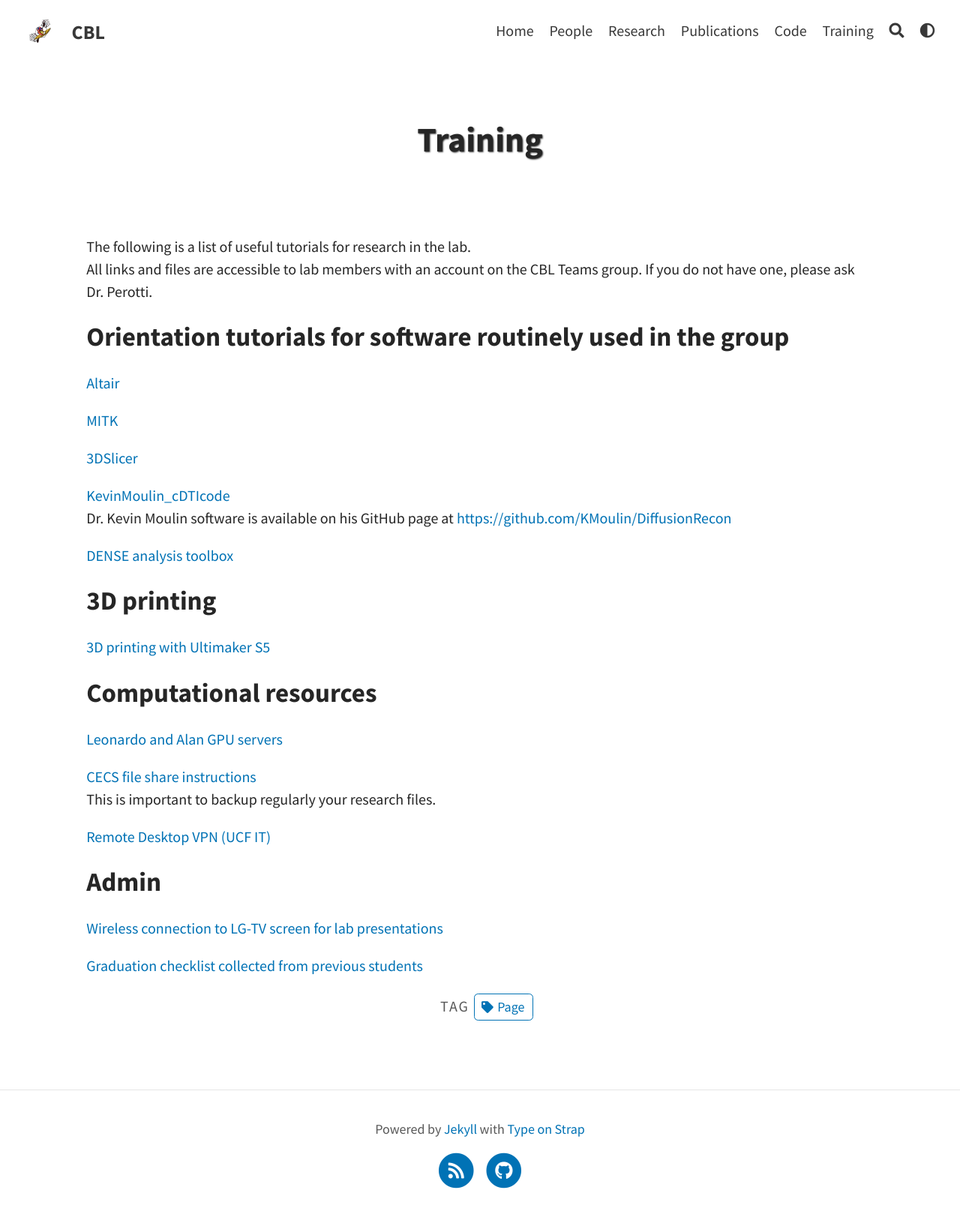
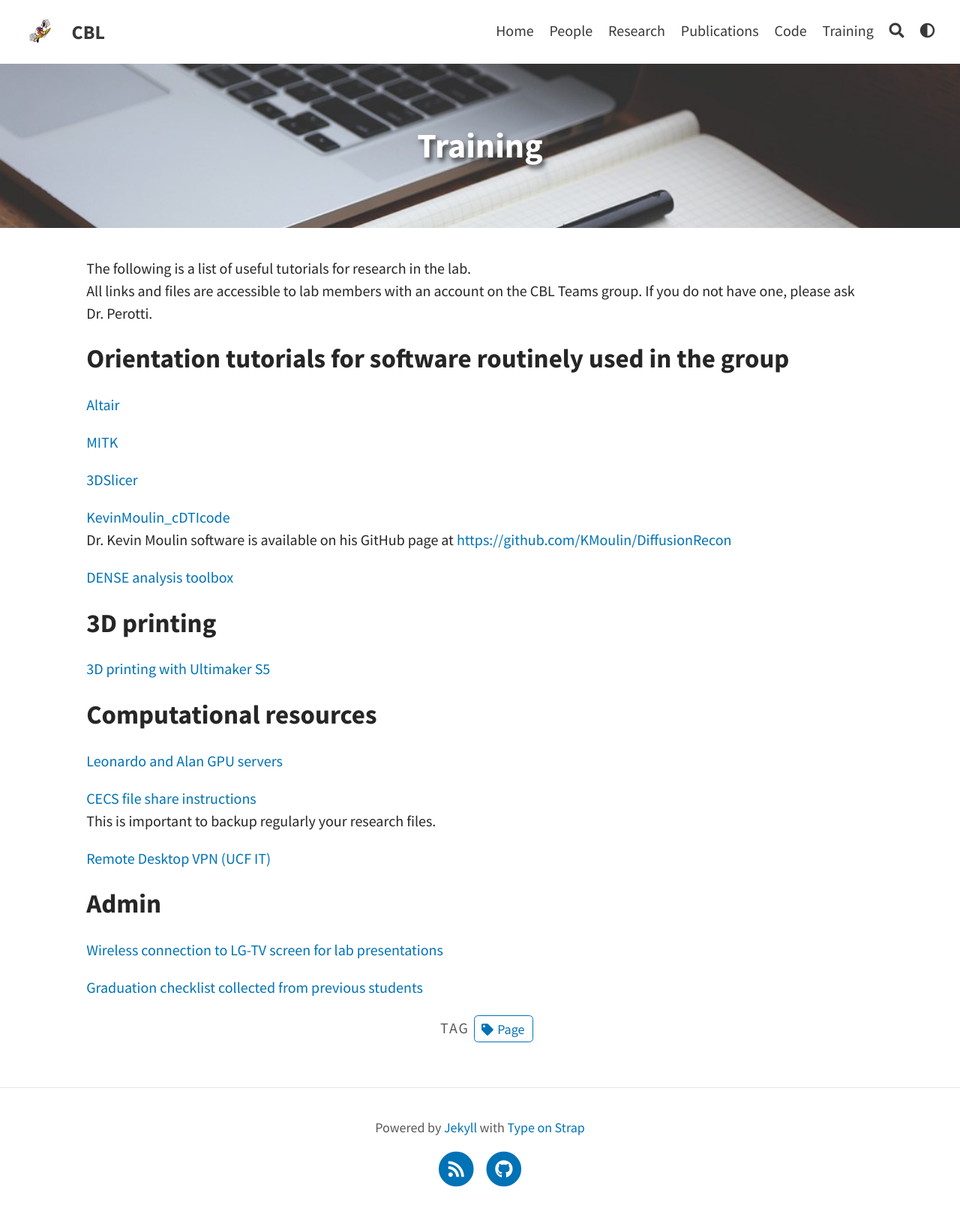
Before and after one commit to CBL-UCF/CBL-UCF.github.io, a Jekyll site: the page built from pages/05Training.md, in a window 1280 px wide. Shown: the whole page at 75% size. Built offline with Jekyll 4.4.1, drawn with Linux system fonts in a browser that asks for light colours; a script that is not in the unit is left out.

Commit message:
Update 05Training.md

```diff
--- a/pages/05Training.md
+++ b/pages/05Training.md
@@ -2,7 +2,7 @@
 layout: page
 title: Training
 permalink: /training/
-gallery_path: "assets/img/training.jpg"
+feature-img: "assets/img/training.jpg"
 tags: [Page]
 ---
 
```
